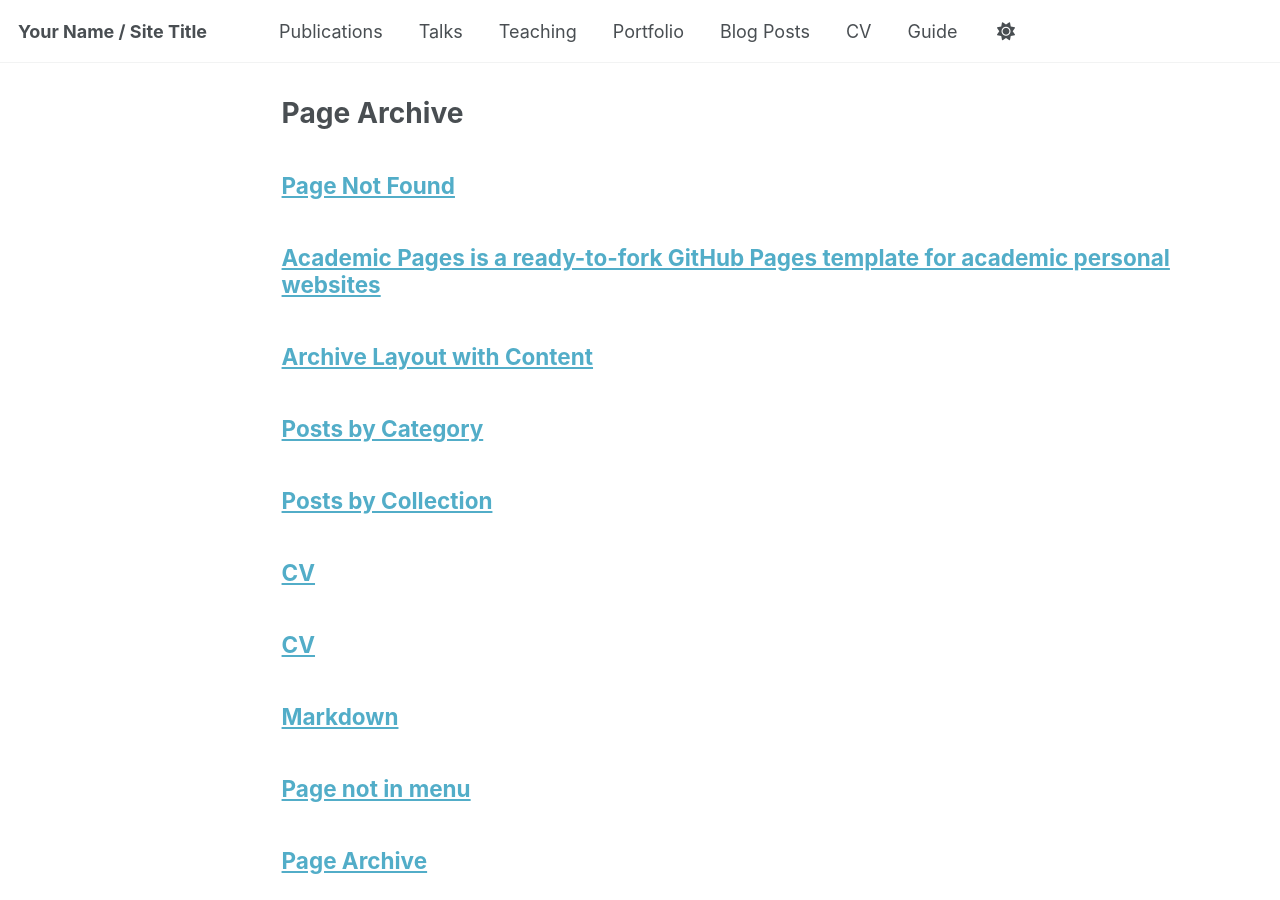
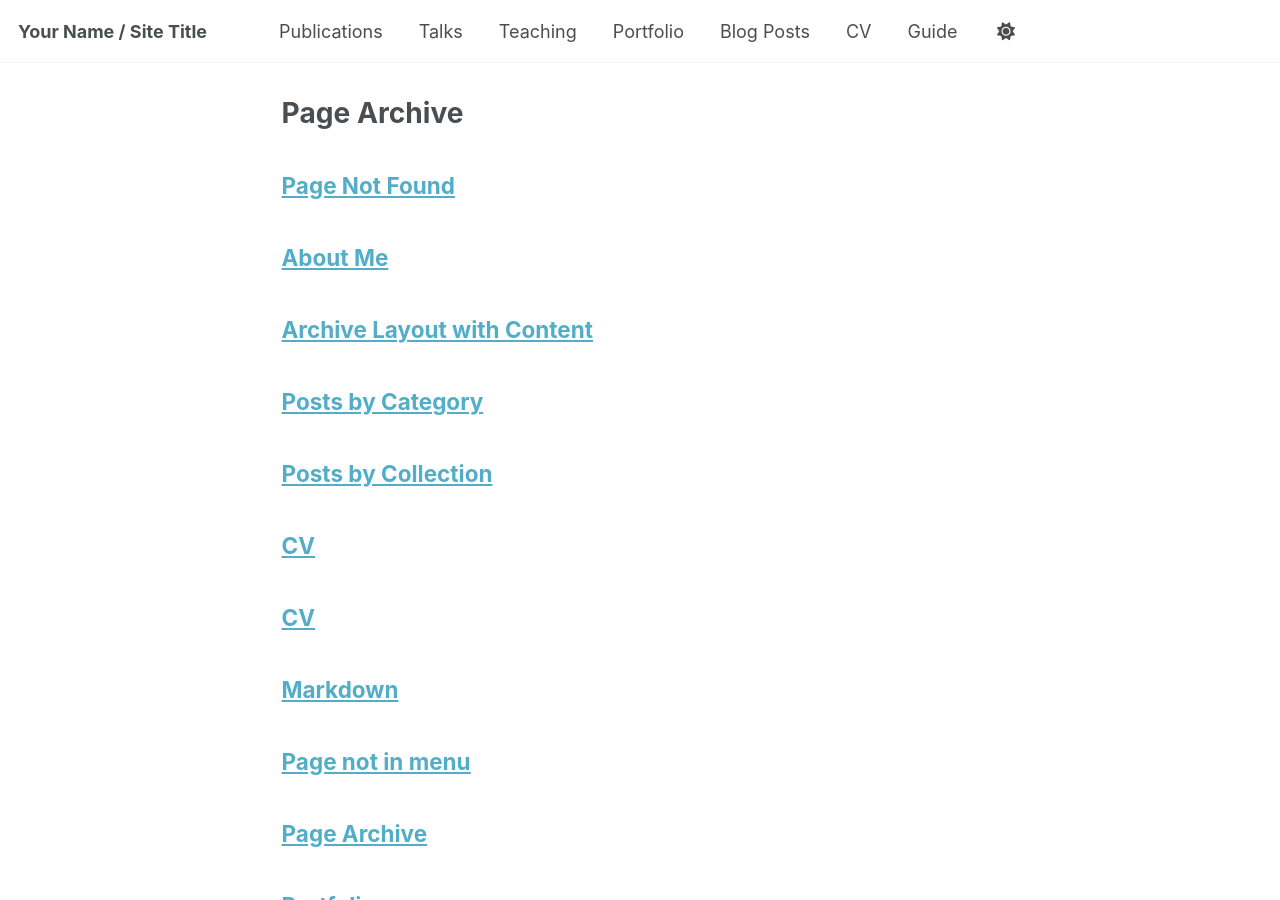
Before and after one commit to yanzheng41/yanzheng41.github.io, a Jekyll site: the page built from _pages/page-archive.html, in a window 1280 px wide and 900 px high. Built offline with Jekyll 4.4.1, drawn with Linux system fonts in a browser that asks for light colours; a script bundle is joined from its source files by our own code; library files that are not in the unit come from our copies; some of the changed lines change nothing that is shown.

Commit message:
about.md

```diff
--- a/_pages/about.md
+++ b/_pages/about.md
@@ -1,56 +1,21 @@
 ---
-permalink: /
-title: "Academic Pages is a ready-to-fork GitHub Pages template for academic personal websites"
-author_profile: true
-redirect_from:
-  - /about/
-  - /about.html
+layout: about
+title: About Me
+permalink: /about/
+nav_order: 1
 ---
 
-This is the front page of a website that is powered by the [Academic Pages template](https://github.com/academicpages/academicpages.github.io) and hosted on GitHub pages. [GitHub pages](https://pages.github.com) is a free service in which websites are built and hosted from code and data stored in a GitHub repository, automatically updating when a new commit is made to the repository. This template was forked from the [Minimal Mistakes Jekyll Theme](https://mmistakes.github.io/minimal-mistakes/) created by Michael Rose, and then extended to support the kinds of content that academics have: publications, talks, teaching, a portfolio, blog posts, and a dynamically-generated CV. Incidentally, these same features make it a great template for anyone that needs to show off a professional template!
+# Yan Zheng (郑 琰)
+**Research Assistant Professor**
+Division of Environment and Sustainability ([ENVR](https://envr.ust.hk/)), Hong Kong University of Science and Technology ([HKUST](https://hkust.edu.hk/))
 
- You can fork [this template](https://github.com/academicpages/academicpages.github.io) right now, modify the configuration and Markdown files, add your own PDFs and other content, and have your own site for free, with no ads!
+---
 
-A data-driven personal website
-======
-Like many other Jekyll-based GitHub Pages templates, Academic Pages makes you separate the website's content from its form. The content & metadata of your website are in structured Markdown files, while various other files constitute the theme, specifying how to transform that content & metadata into HTML pages. You keep these various Markdown (.md), YAML (.yml), HTML, and CSS files in a public GitHub repository. Each time you commit and push an update to the repository, the [GitHub pages](https://pages.github.com/) service creates static HTML pages based on these files, which are hosted on GitHub's servers free of charge.
+Welcome! This is Yan, currently working as a Research Assistant Professor in the Division of Environment and Sustainability ([ENVR](https://envr.ust.hk/)), Hong Kong University of Science and Technology ([HKUST](https://hkust.edu.hk/)). Prior to HKUST, I worked as postdoc at College of Environmental Sciences and Engineering ([CESE](https://cese.pku.edu.cn/)), Peking University from 2022 to 2025.
 
-Many of the features of dynamic content management systems (like Wordpress) can be achieved in this fashion, using a fraction of the computational resources and with far less vulnerability to hacking and DDoSing. You can also modify the theme to your heart's content without touching the content of your site. If you get to a point where you've broken something in Jekyll/HTML/CSS beyond repair, your Markdown files describing your talks, publications, etc. are safe. You can rollback the changes or even delete the repository and start over - just be sure to save the Markdown files! You can also write scripts that process the structured data on the site, such as [this one](https://github.com/academicpages/academicpages.github.io/blob/master/talkmap.ipynb) that analyzes metadata in pages about talks to display [a map of every location you've given a talk](https://academicpages.github.io/talkmap.html).
+I am specializing in **atmospheric chemistry**, with a particular focus on the **formation mechanisms, molecular composition, and environmental impacts of organic aerosols (OA)**. My research integrates **field observations** and **laboratory experiments** to understand how volatile organic compounds (VOCs) oxidize in the atmosphere and form OA in different environments. I work extensively with advanced mass spectrometry techniques, including aerosol mass spectrometers **(LTOF-AMS, Soot-particle AMS, TOF-ACSM, Q-ACSM)** and chemical ionization mass spectrometers **(Iodide-CIMS with FIGAERO, Nitrate-CIMS, PTR-QiTOF)**.
 
-For those users that need more advanced functionality, the template also supports the following popular tools:
-- [MathJax](https://www.mathjax.org/) for mathematical equations
-- [Mermaid](https://mermaid.js.org/) for diagraming
-- [Plotly](https://plotly.com/javascript/) for plotting
+I received my Ph.D. in Environmental Science from [Peking University](https://english.pku.edu.cn/) in 2022, where I worked under the supervision of [Prof. Qi Chen](https://scholar.google.com/citations?user=QgN0jXcAAAAJ&hl=en). Prior to my Ph.D., I completed my B.Sc. in Environmental Chemistry from [Nanjing University](https://www.nju.edu.cn/en/) in 2016.
 
-Getting started
-======
-1. Register a GitHub account if you don't have one and confirm your e-mail (required!)
-1. Fork [this template](https://github.com/academicpages/academicpages.github.io) by clicking the "Use this template" button in the top right.
-1. Go to the repository's settings (rightmost item in the tabs that start with "Code", should be below "Unwatch"). Rename the repository "[your GitHub username].github.io", which will also be your website's URL.
-1. Set site-wide configuration and create content & metadata (see below -- also see [this set of diffs](https://archive.is/3TPas) showing what files were changed to set up [an example site](https://getorg-testacct.github.io) for a user with the username "getorg-testacct")
-1. Upload any files (like PDFs, .zip files, etc.) to the files/ directory. They will appear at https://[your GitHub username].github.io/files/example.pdf.
-1. Check status by going to the repository settings, in the "GitHub pages" section
 
-Site-wide configuration
-------
-The main configuration file for the site is in the base directory in [_config.yml](https://github.com/academicpages/academicpages.github.io/blob/master/_config.yml), which defines the content in the sidebars and other site-wide features. You will need to replace the default variables with ones about yourself and your site's github repository. The configuration file for the top menu is in [_data/navigation.yml](https://github.com/academicpages/academicpages.github.io/blob/master/_data/navigation.yml). For example, if you don't have a portfolio or blog posts, you can remove those items from that navigation.yml file to remove them from the header.
-
-Create content & metadata
-------
-For site content, there is one Markdown file for each type of content, which are stored in directories like _publications, _talks, _posts, _teaching, or _pages. For example, each talk is a Markdown file in the [_talks directory](https://github.com/academicpages/academicpages.github.io/tree/master/_talks). At the top of each Markdown file is structured data in YAML about the talk, which the theme will parse to do lots of cool stuff. The same structured data about a talk is used to generate the list of talks on the [Talks page](https://academicpages.github.io/talks), each [individual page](https://academicpages.github.io/talks/2012-03-01-talk-1) for specific talks, the talks section for the [CV page](https://academicpages.github.io/cv), and the [map of places you've given a talk](https://academicpages.github.io/talkmap.html) (if you run this [python file](https://github.com/academicpages/academicpages.github.io/blob/master/talkmap.py) or [Jupyter notebook](https://github.com/academicpages/academicpages.github.io/blob/master/talkmap.ipynb), which creates the HTML for the map based on the contents of the _talks directory).
-
-**Markdown generator**
-
-The repository includes [a set of Jupyter notebooks](https://github.com/academicpages/academicpages.github.io/tree/master/markdown_generator
-) that converts a CSV containing structured data about talks or presentations into individual Markdown files that will be properly formatted for the Academic Pages template. The sample CSVs in that directory are the ones I used to create my own personal website at stuartgeiger.com. My usual workflow is that I keep a spreadsheet of my publications and talks, then run the code in these notebooks to generate the Markdown files, then commit and push them to the GitHub repository.
-
-How to edit your site's GitHub repository
-------
-Many people use a git client to create files on their local computer and then push them to GitHub's servers. If you are not familiar with git, you can directly edit these configuration and Markdown files directly in the github.com interface. Navigate to a file (like [this one](https://github.com/academicpages/academicpages.github.io/blob/master/_talks/2012-03-01-talk-1.md) and click the pencil icon in the top right of the content preview (to the right of the "Raw | Blame | History" buttons). You can delete a file by clicking the trashcan icon to the right of the pencil icon. You can also create new files or upload files by navigating to a directory and clicking the "Create new file" or "Upload files" buttons.
-
-Example: editing a Markdown file for a talk
-![Editing a Markdown file for a talk](/images/editing-talk.png)
-
-For more info
-------
-More info about configuring Academic Pages can be found in [the guide](https://academicpages.github.io/markdown/), the [growing wiki](https://github.com/academicpages/academicpages.github.io/wiki), and you can always [ask a question on GitHub](https://github.com/academicpages/academicpages.github.io/discussions). The [guides for the Minimal Mistakes theme](https://mmistakes.github.io/minimal-mistakes/docs/configuration/) (which this theme was forked from) might also be helpful.
+My recent work examines (1) OA formation under extreme-heat conditions, (2) refined source apportionment of OA with multi-instrument datasets, (3) multiphase Chemistry of SOA in urban and mountain areas including processes in aerosols and clouds, (4) long-term trends of urban OA sources using 2016–2024 datasets, (5) coupling ambient data and machine learning to explore driving factors of SOA formation.
```
